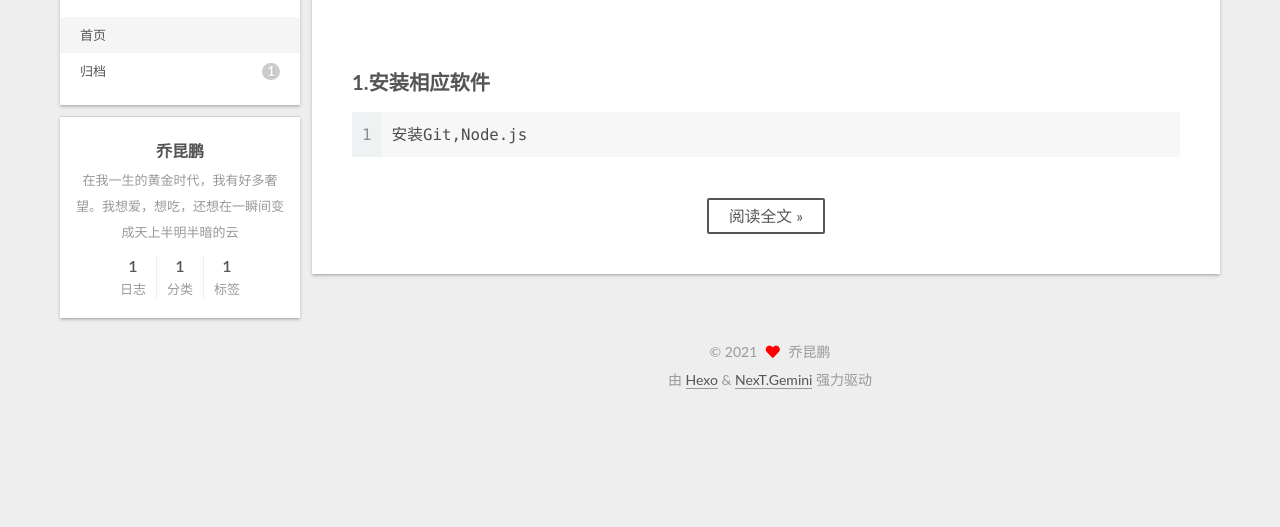
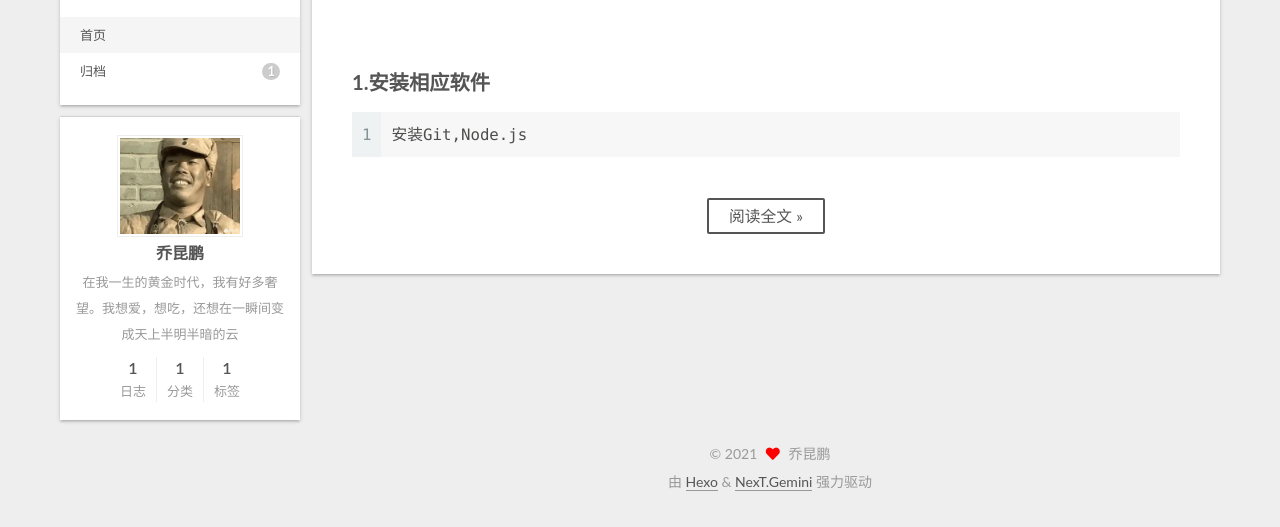
Before and after one commit to qiaokunpeng/qiaokunpeng.github.io, a plain HTML site: page index.html in a window 1280 px wide. Shown: the part 117-644 px from the top of the page. Drawn offline with Linux system fonts and the light colour scheme; no server answers; some icons are missing.

Commit message:
Site updated: 2021-09-03 16:39:26

```diff
--- a/css/main.css
+++ b/css/main.css
@@ -1142,6 +1142,12 @@ pre .javascript .function {
   max-width: 120px;
   padding: 2px;
 }
+.site-author-image {
+  transition: transform 1s ease-out;
+}
+.site-author-image:hover {
+  transform: rotateZ(360deg);
+}
 .site-author-name {
   color: var(--text-color);
   font-weight: 600;
@@ -1168,7 +1174,7 @@ pre .javascript .function {
 }
 .links-of-author a::before,
 .links-of-author span.exturl::before {
-  background: #d4f034;
+  background: #ff8a73;
   border-radius: 50%;
   content: ' ';
   display: inline-block;
--- a/index.html
+++ b/index.html
@@ -151,7 +151,7 @@
     <link itemprop="mainEntityOfPage" href="https://qiaokunpeng.tech/2021/09/03/%E6%90%AD%E5%BB%BA%E5%8D%9A%E5%AE%A2/">
 
     <span hidden itemprop="author" itemscope itemtype="http://schema.org/Person">
-      <meta itemprop="image" content="/images/avatar.gif">
+      <meta itemprop="image" content="/images/qkp.jpg">
       <meta itemprop="name" content="乔昆鹏">
       <meta itemprop="description" content="在我一生的黄金时代，我有好多奢望。我想爱，想吃，还想在一瞬间变成天上半明半暗的云">
     </span>
@@ -280,6 +280,8 @@
 
       <div class="site-overview-wrap sidebar-panel">
         <div class="site-author motion-element" itemprop="author" itemscope itemtype="http://schema.org/Person">
+    <img class="site-author-image" itemprop="image" alt="乔昆鹏"
+      src="/images/qkp.jpg">
   <p class="site-author-name" itemprop="name">乔昆鹏</p>
   <div class="site-description" itemprop="description">在我一生的黄金时代，我有好多奢望。我想爱，想吃，还想在一瞬间变成天上半明半暗的云</div>
 </div>
```
Also changed, not shown: 2021/09/03/搭建博客/index.html (+3 -1 lines), archives/2021/09/index.html (+2 -0 lines), archives/2021/index.html (+2 -0 lines), archives/index.html (+2 -0 lines), categories/博客/index.html (+2 -0 lines), tags/hexo/index.html (+2 -0 lines).
